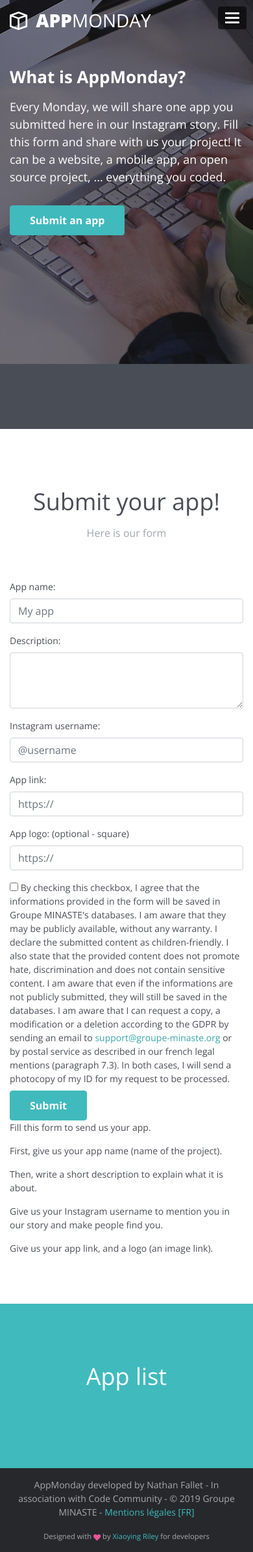
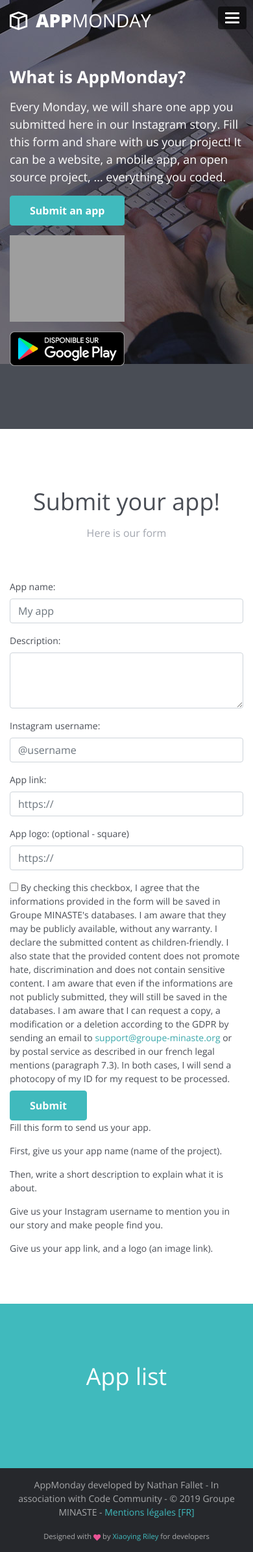
Before and after one commit to NathanFallet/AppMonday-Web, a PHP site: page / in a window 390 px wide. Shown: the whole page at 65% size. Run offline with PHP 8.4, Linux system fonts and the light colour scheme; some libraries are stand-ins or nearby versions; grey boxes are pictures that could not be loaded.

Commit message:
Link to download mobile apps

```diff
--- a/www/index.php
+++ b/www/index.php
@@ -62,7 +62,9 @@
 
   				            <h2 class="heading">What is AppMonday?</h2>
   				            <p class="intro">Every Monday, we will share one app you submitted here in our Instagram story. Fill this form and share with us your project! It can be a website, a mobile app, an open source project, ... everything you coded.</p>
-  				            <a class="btn btn-primary btn-cta scrollto" href="#submit">Submit an app</a>
+  				            <p><a class="btn btn-primary btn-cta scrollto" href="#submit">Submit an app</a></p>
+                      <p><a href="https://testflight.apple.com/join/yvP0cxVJ"><img src="assets/images/app-store-badge.png" width="177px"></a></p>
+                      <p><a href="https://play.google.com/store/apps/details?id=me.nathanfallet.appmonday"><img src="assets/images/google-play-badge.png" width="177px"></a></p>
 
       					</div><!--//item-content-inner-->
   					</div><!--//item-content-->
```
